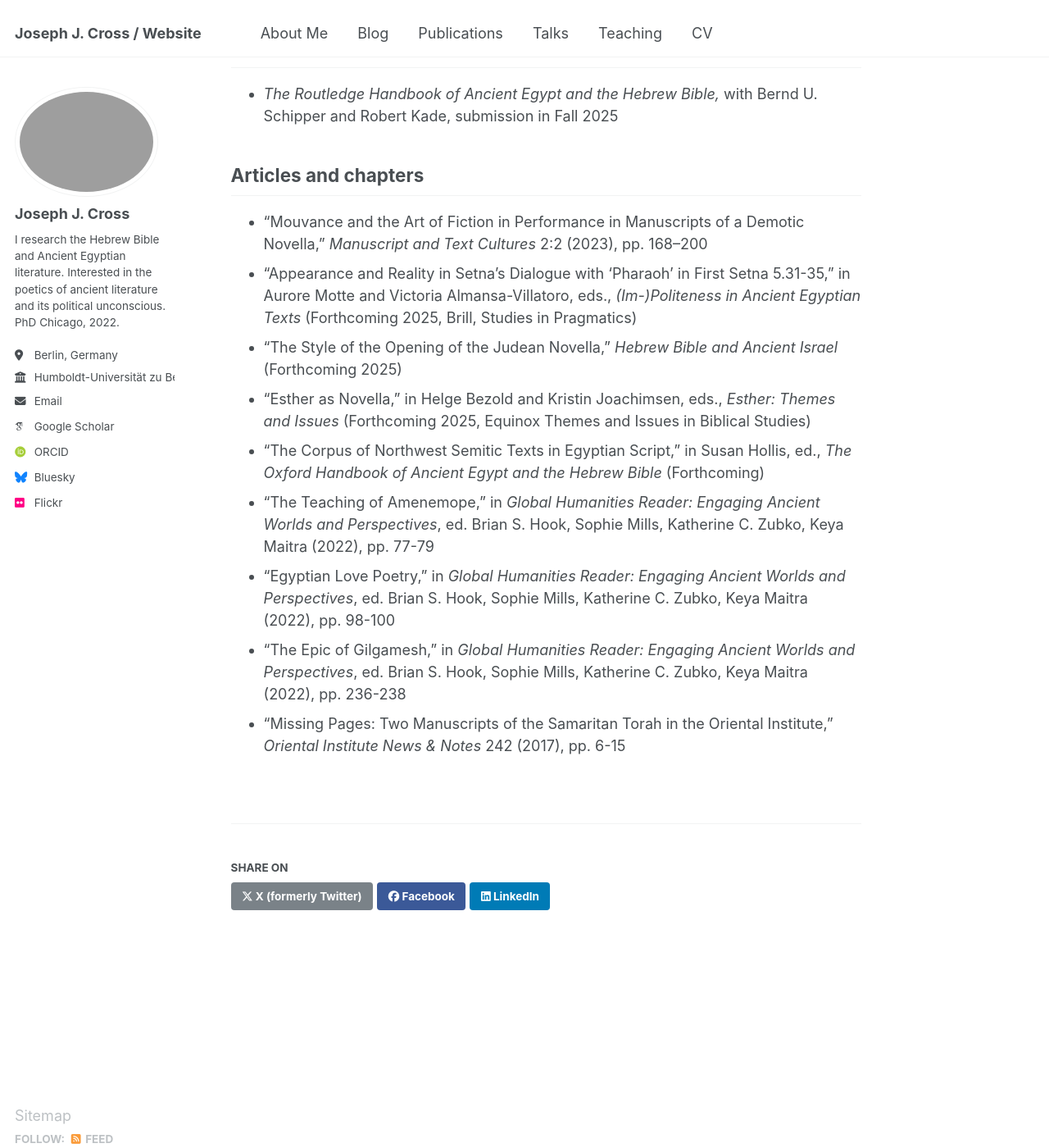
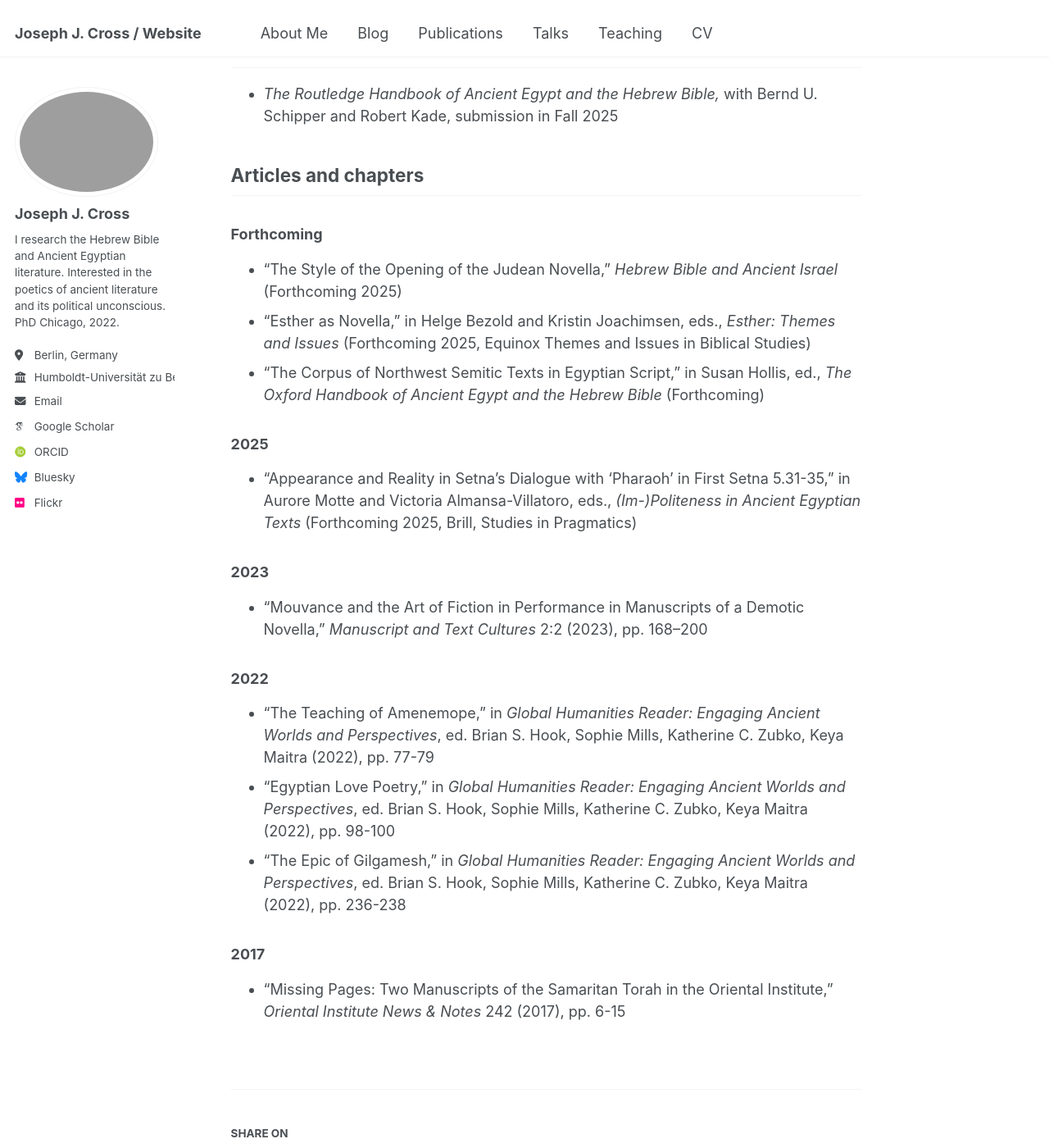
Before and after one commit to josephjcross/josephjcross.github.io, a Jekyll site: the page built from _publications/publications.md, in a window 1280 px wide and 1400 px high, scrolled down 204 px. Shown: the whole window at 82% size. Built offline with Jekyll 4.4.1, drawn with Linux system fonts in a browser that asks for light colours; some web fonts are replaced.

Commit message:
Update publications.md

```diff
--- a/_publications/publications.md
+++ b/_publications/publications.md
@@ -9,12 +9,26 @@ author_profile: true
 
 ## Articles and chapters
 
-* “Mouvance and the Art of Fiction in Performance in Manuscripts of a Demotic Novella,” *Manuscript and Text Cultures* 2:2 (2023), pp. 168–200
-* “Appearance and Reality in Setna’s Dialogue with ‘Pharaoh’ in First Setna 5.31-35,” in Aurore Motte and Victoria Almansa-Villatoro, eds., *(Im-)Politeness in Ancient Egyptian Texts* (Forthcoming 2025, Brill, Studies in Pragmatics)
+### Forthcoming
+
 * “The Style of the Opening of the Judean Novella,” *Hebrew Bible and Ancient Israel* (Forthcoming 2025)
 * “Esther as Novella,” in Helge Bezold and Kristin Joachimsen, eds., *Esther: Themes and Issues* (Forthcoming 2025, Equinox Themes and Issues in Biblical Studies)
 * “The Corpus of Northwest Semitic Texts in Egyptian Script,” in Susan Hollis, ed., *The Oxford Handbook of Ancient Egypt and the Hebrew Bible* (Forthcoming)
+
+### 2025
+
+* “Appearance and Reality in Setna’s Dialogue with ‘Pharaoh’ in First Setna 5.31-35,” in Aurore Motte and Victoria Almansa-Villatoro, eds., *(Im-)Politeness in Ancient Egyptian Texts* (Forthcoming 2025, Brill, Studies in Pragmatics)
+
+### 2023
+
+* “Mouvance and the Art of Fiction in Performance in Manuscripts of a Demotic Novella,” *Manuscript and Text Cultures* 2:2 (2023), pp. 168–200
+
+### 2022
+
 *	“The Teaching of Amenemope,” in *Global Humanities Reader: Engaging Ancient Worlds and Perspectives*, ed. Brian S. Hook, Sophie Mills, Katherine C. Zubko, Keya Maitra (2022), pp. 77-79
 * “Egyptian Love Poetry,” in *Global Humanities Reader: Engaging Ancient Worlds and Perspectives*, ed. Brian S. Hook, Sophie Mills, Katherine C. Zubko, Keya Maitra (2022), pp. 98-100
 * “The Epic of Gilgamesh,” in *Global Humanities Reader: Engaging Ancient Worlds and Perspectives*, ed. Brian S. Hook, Sophie Mills, Katherine C. Zubko, Keya Maitra (2022), pp. 236-238
+
+### 2017
+
 *	“Missing Pages: Two Manuscripts of the Samaritan Torah in the Oriental Institute,” *Oriental Institute News & Notes* 242 (2017), pp. 6-15
```
